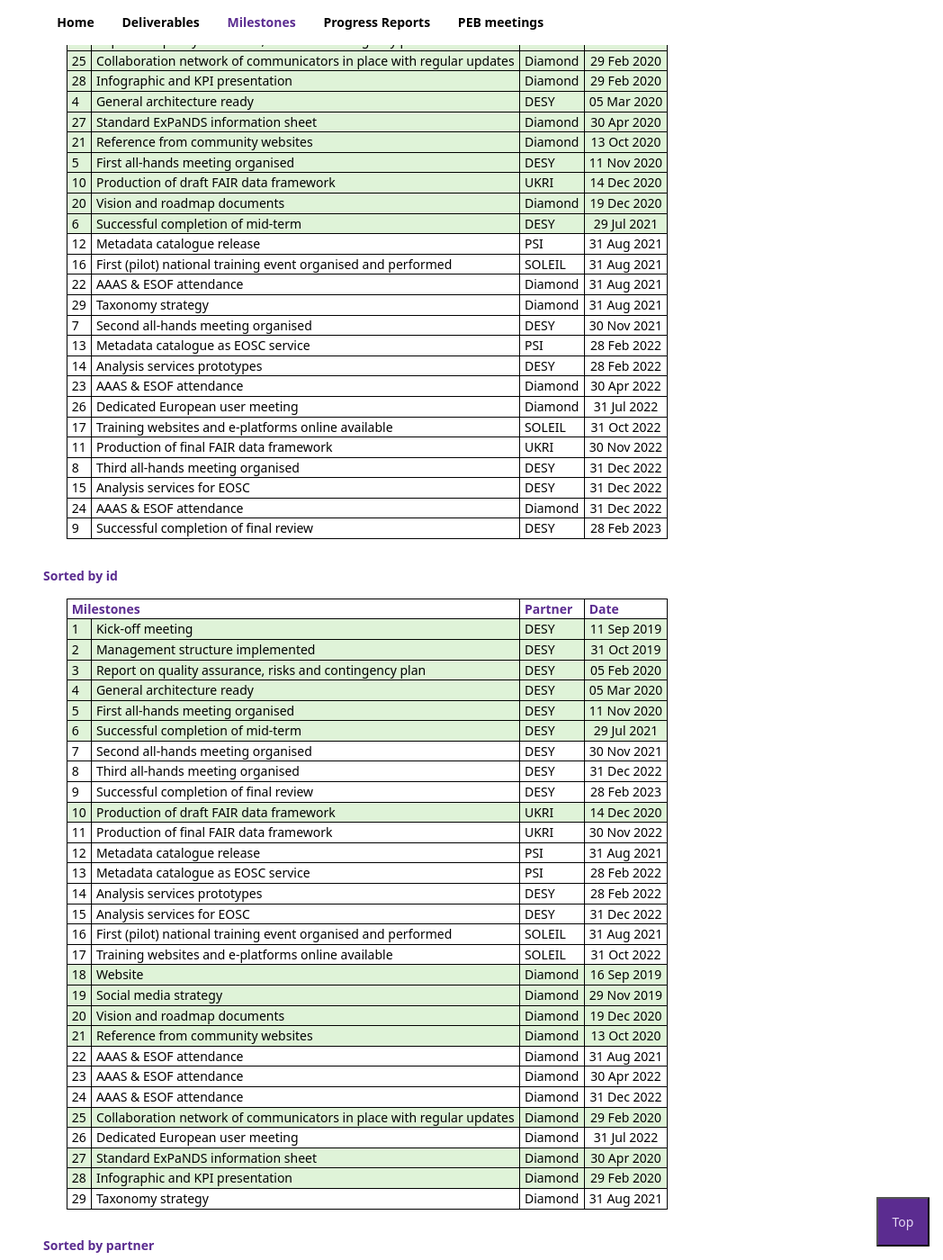
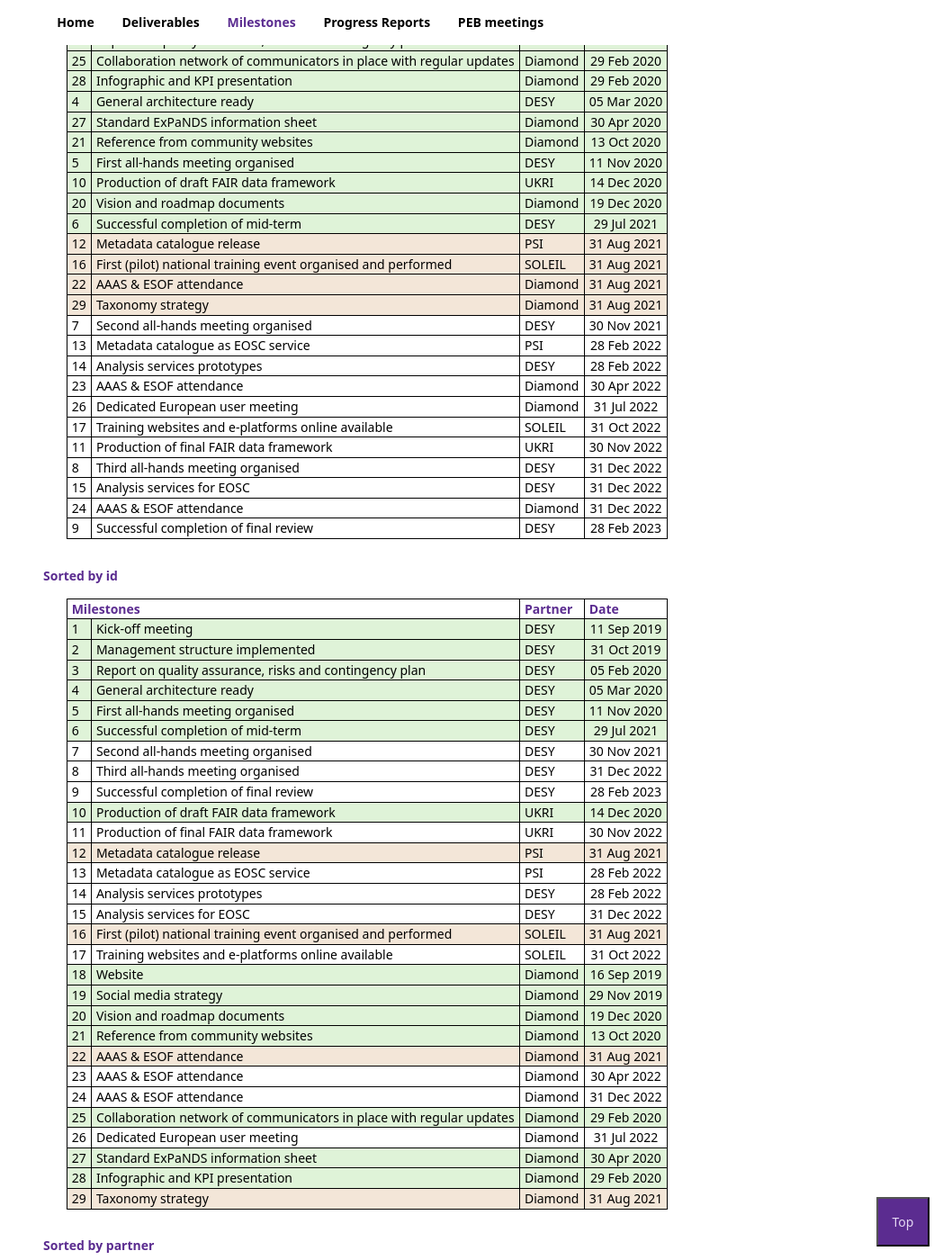
Before and after one commit to ExPaNDS-eu/WP1-reporting, a Jekyll site: the page built from milestones.html, in a window 1280 px wide and 1400 px high, scrolled down 416 px. Shown: the whole window at 90% size, without its empty margins (232-1280 px from the left). Built offline with Jekyll 4.4.1, drawn with Linux system fonts in a browser that asks for light colours.

Commit message:
add color for upcoming del and ms

```diff
--- a/_sass/tables.scss
+++ b/_sass/tables.scss
@@ -23,6 +23,10 @@
 
 tr.late {
   background-color: $color-red;
+}
+
+tr.upcoming {
+  background-color: $color-orange;
 }
 
 td.date {
--- a/_sass/variables.scss
+++ b/_sass/variables.scss
@@ -25,4 +25,5 @@
 $color-std: Black;
 $color-green: hsl(105, 53%, 90%);
 $color-red: hsl(0, 53%, 80%);
+$color-orange: hsl(31, 53%, 90%);
 $opacity-std: 0.5;
--- a/deliverables.html
+++ b/deliverables.html
@@ -12,6 +12,7 @@
 </div>
 
 {% assign date_today = "today" | date: "%Y-%m-%d" %}
+{% capture date_upcoming %}{{ date_today | date: '%s' | plus: 2634544 | date: "%Y-%m-%d" }}{% endcapture %} <!-- 1. convert to Unix timestamp 2. add 1 month + 1 week in Epoch time (epochconvert.com) to the date_upcoming 3. convert date into a string -->
 {% assign sort_type = "date, id, partner" | split: ", " %}
 
 {% for stype in sort_type %}
@@ -35,6 +36,8 @@
         {% else %}
           <tr class='late'>
         {% endif %}
+      {% elsif date <= date_upcoming %}
+        <tr class='upcoming'>
       {% else %}
         <tr>
       {% endif %}
--- a/milestones.html
+++ b/milestones.html
@@ -12,6 +12,7 @@
 </div>
 
 {% assign date_today = "today" | date: "%Y-%m-%d" %}
+{% capture date_upcoming %}{{ date_today | date: '%s' | plus: 2634544 | date: "%Y-%m-%d" }}{% endcapture %} <!-- 1. convert to Unix timestamp 2. add 1 month + 1 week in Epoch time (epochconvert.com) to the date_upcoming 3. convert date into a string -->
 {% assign sort_type = "date, id, partner" | split: ", " %}
 
 {% for stype in sort_type %}
@@ -33,6 +34,8 @@
         {% else %}
           <tr class='late'>
         {% endif %}
+      {% elsif date <= date_upcoming %}
+        <tr class='upcoming'>
       {% else %}
         <tr>
       {% endif %}
```
